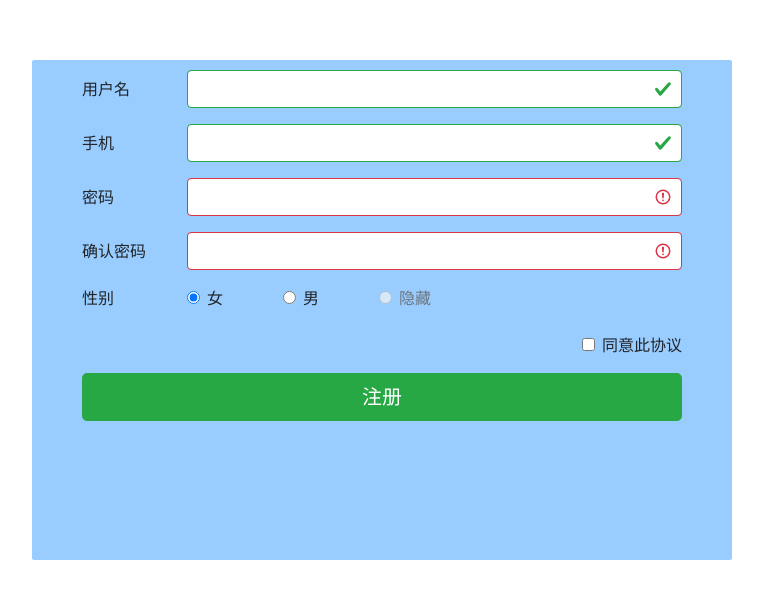
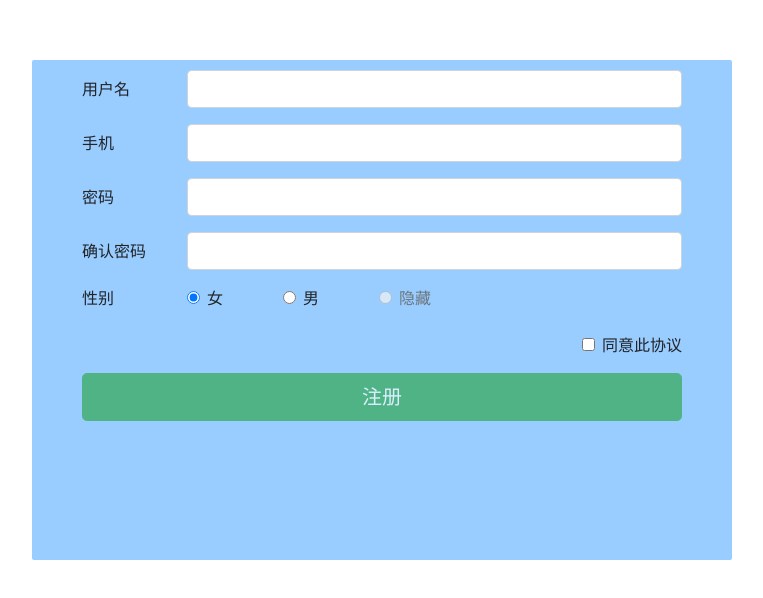
Before and after one commit to doom2020/vue-flask-web, a Vue app: page /register in a window 1280 px wide. Shown: the part 140-738 px from the top of the page, without its empty margins (258-1021 px from the left). Built offline with nearby package versions, Linux system fonts and the light colour scheme.

Commit message:
注册功能初步实现，待优化

```diff
--- a/src/views/register/Register.vue
+++ b/src/views/register/Register.vue
@@ -4,25 +4,25 @@
       <div class="form-group row">
         <label for="account" class="col-sm-2 col-form-label">用户名</label>
         <div class="col-sm-10">
-          <input type="text" class="form-control is-valid" id="account" v-model="state.registerForm.account">
+          <input type="text" :class="accountClass" id="account" v-model="account" @blur="handlerAccount">
         </div>
       </div>
       <div class="form-group row">
         <label for="phone" class="col-sm-2 col-form-label">手机</label>
         <div class="col-sm-10">
-          <input type="text" class="form-control is-valid" id="phone" v-model="state.registerForm.phone">
+          <input type="text" :class="phoneClass" id="phone" v-model="phone" @blur="handlerPhone">
         </div>
       </div>
       <div class="form-group row">
         <label for="pwd" class="col-sm-2 col-form-label">密码</label>
         <div class="col-sm-10">
-          <input type="password" class="form-control is-invalid" id="pwd" v-model="state.registerForm.pwd">
+          <input type="password" :class="pwdClass" id="pwd" v-model="pwd" @blur="handlerPwd">
         </div>
       </div>
       <div class="form-group row">
         <label for="upwd" class="col-sm-2 col-form-label">确认密码</label>
         <div class="col-sm-10">
-          <input type="password" class="form-control is-invalid" id="upwd" v-model="state.registerForm.upwd">
+          <input type="password" :class="upwdClass" id="upwd" v-model="upwd" @blur="handlerUpwd">
         </div>
       </div>
       <fieldset class="form-group">
@@ -30,15 +30,15 @@
           <legend class="col-form-label col-sm-2 pt-0">性别</legend>
           <div class="col-sm-10">
             <div class="form-check">
-              <input class="form-check-input" type="radio" name="gridRadios" id="gridRadios1" value="girl" checked>
+              <input class="form-check-input" type="radio" name="gridRadios" id="gridRadios1" value="girl" v-model="isChecked">
               <label class="form-check-label" for="gridRadios1" style="margin-right: 80px;">
                 女
               </label>
-              <input class="form-check-input" type="radio" name="gridRadios" id="gridRadios2" value="boy">
+              <input class="form-check-input" type="radio" name="gridRadios" id="gridRadios2" value="boy" v-model="isChecked">
               <label class="form-check-label" for="gridRadios2" style="margin-right: 80px;">
                 男
               </label>
-              <input class="form-check-input" type="radio" name="gridRadios" id="gridRadios3" value="secret" disabled>
+              <input class="form-check-input" type="radio" name="gridRadios" id="gridRadios3" value="secret" disabled v-model="isChecked">
               <label class="form-check-label" for="gridRadios3">
                 隐藏
               </label>
@@ -50,7 +50,7 @@
         <div class="col-sm-2"></div>
         <div class="col-sm-10">
           <div class="form-check" style="float: right">
-            <input class="form-check-input" type="checkbox" id="agree" :checked="state.registerForm.isAgree">
+            <input class="form-check-input" type="checkbox" id="agree" v-model="isAgree">
             <label class="form-check-label" for="agree">
               同意此协议
             </label>
@@ -62,32 +62,120 @@
           <button type="button" class="btn btn-success btn-lg btn-block" @click="toRegister" :disabled="registerDisabled">注册</button>
         </div>
       </div>
+      <div class="form-group row" style="margin-top: 40px;" v-show="showErrMsg">
+        <div class="col-sm-12">
+          <h4 style="text-align: center;color: #FF0033">注册失败</h4>
+        </div>
+      </div>
     </form>
   </div>
 </template>
 
 <script>
-import { computed, reactive } from 'vue'
+import { computed, reactive, toRefs, ref } from 'vue'
 import { useRouter } from 'vue-router'
+
+function useHandlerAccount() {
+  const account = ref('')
+  const accountClass = ref('form-control')
+  const handlerAccount = () => {
+    if (!account.value) {
+      accountClass.value = 'form-control is-invalid'
+    } else {
+      accountClass.value = 'form-control is-valid'
+    }
+  }
+  return { handlerAccount, account, accountClass }
+}
+
+function useHandlerPhone() {
+  const phone = ref('')
+  const phoneClass = ref('form-control')
+  const handlerPhone = () => {
+    if (!phone.value) {
+      phoneClass.value = 'form-control is-invalid'
+    } else {
+      phoneClass.value = 'form-control is-valid'
+    }
+  }
+  return { handlerPhone, phone, phoneClass }
+}
+
+function useHandlerPwd() {
+  const pwd = ''
+  const pwdClass = ref('form-control')
+  const handlerPwd = () => {
+    if (!pwd.value) {
+      pwdClass.value = 'form-control is-invalid'
+    } else {
+      pwdClass.value = 'form-control is-valid'
+    }
+  }
+  return { handlerPwd, pwd, pwdClass }
+}
+
+function useHandlerUpwd(pwd) {
+  const upwd = ''
+  const upwdClass = ref('form-control')
+  const handlerUpwd = () => {
+    if (!upwd.value || upwd.value !== pwd.value) {
+      upwdClass.value = 'form-control is-invalid'
+    } else {
+      upwdClass.value = 'form-control is-valid'
+    }
+  }
+  return { handlerUpwd, upwd, upwdClass }
+}
+
+function useRegisterDisabled() {
+  const isAgree = ref(false)
+  const registerDisabled = computed(() => {
+    return !isAgree.value
+  })
+  return { registerDisabled, isAgree }
+}
+
+function useToRegister(router, account, phone, pwd, upwd, isChecked) {
+  const showErrMsg = ref(false)
+  const toRegister = () => {
+    if (account.value && phone.value && pwd.value && upwd.value && isChecked) {
+      sessionStorage.setItem('userInfo', account.value)
+      router.push({
+        path: '/'
+      })
+    } else {
+      showErrMsg.value = true
+    }
+  }
+  return { toRegister, showErrMsg }
+}
 export default {
   name: 'Register',
   setup() {
+    const { handlerAccount, account, accountClass } = useHandlerAccount()
+    const { handlerPhone, phone, phoneClass } = useHandlerPhone()
+    const { handlerPwd, pwd, pwdClass } = useHandlerPwd()
+    const { handlerUpwd, upwd, upwdClass } = useHandlerUpwd(pwd)
+    const isChecked = ref('girl')
     const router = useRouter()
+    const { toRegister, showErrMsg } = useToRegister(router, account, phone, pwd, upwd, isChecked)
+    const { registerDisabled, isAgree } = useRegisterDisabled()
     const state = reactive({
-      registerForm: {
-        account: '', phone: '', pwd: '', upwd: '', isAgree: false, registerDisabled: true
-      }
-    })
-    const toRegister = () => {
-      router.push({
-        path: '/'
-      })
-    }
-    const registerDisabled = computed(() => {
-      return state.registerForm.isAgree
+      account,
+      accountClass,
+      phone,
+      phoneClass,
+      pwd,
+      pwdClass,
+      upwd,
+      upwdClass,
+      isAgree,
+      registerDisabled,
+      isChecked,
+      showErrMsg
     })
     return {
-      state, toRegister, registerDisabled
+      ...toRefs(state), toRegister, registerDisabled, handlerAccount, handlerPhone, handlerPwd, handlerUpwd
     }
   }
 }
```
